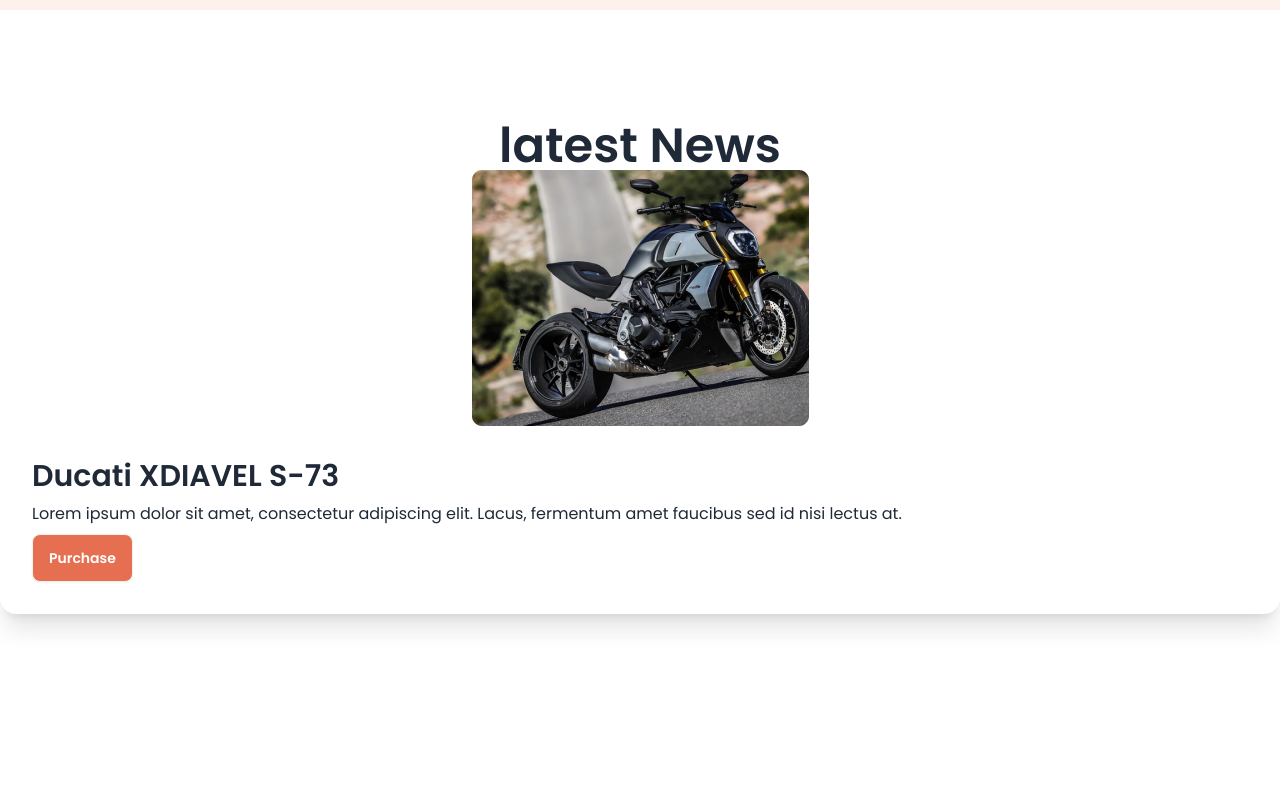
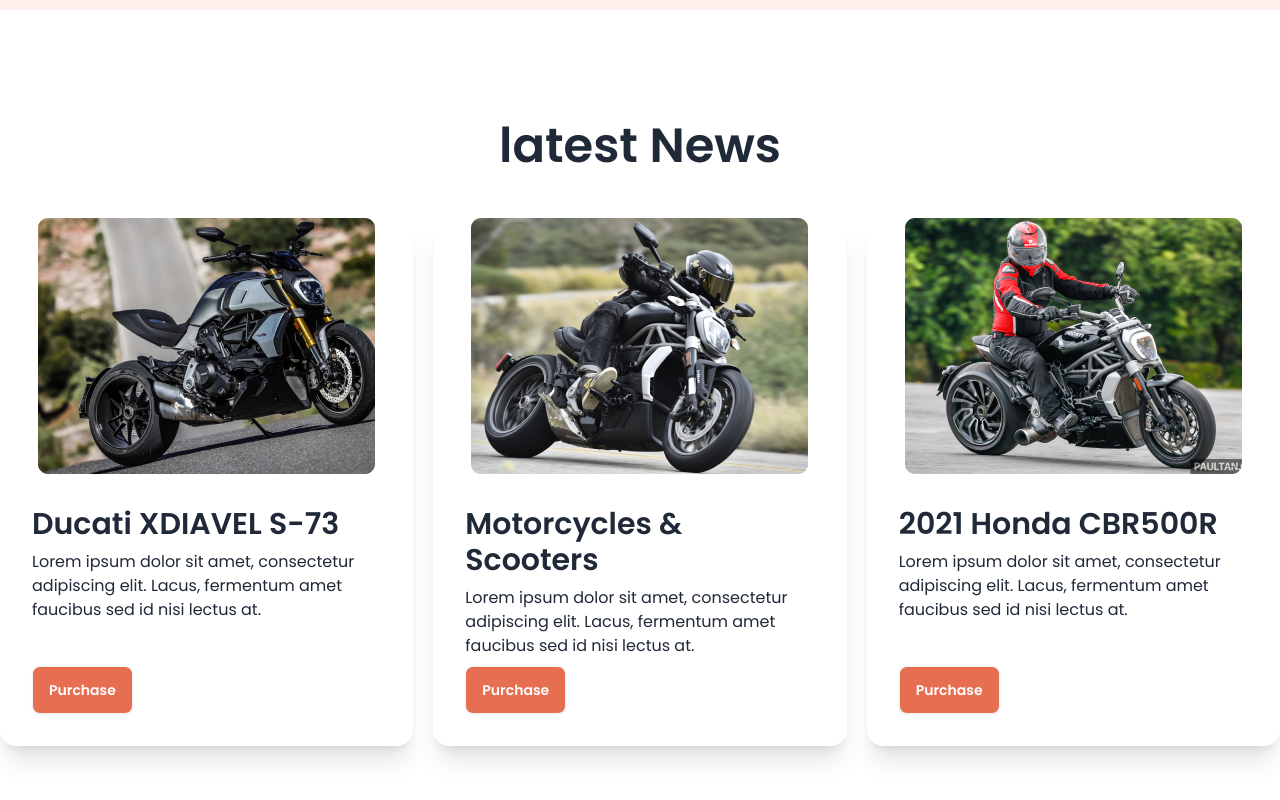
Before and after one commit to mrmoinbd/biker-zone-with-daisy-ui, a plain HTML site: page index.html in a window 1280 px wide. Shown: the part 612-1412 px from the top of the page. Before the commit the page ends 1338 px from the top, so only its background shows below. Drawn offline with nearby package versions, Linux system fonts and the light colour scheme.

Commit message:
latest bike section add

```diff
--- a/index.html
+++ b/index.html
@@ -90,7 +90,7 @@
                             <br>with Smile</h2>
                             <p>Amet minim mollit non deserunt ullamco
                                 est sit aliqua dolor do amet sint. Velit officia consequat duis enim velit mollit.</p>
-                                <button class="btn bg-bike-primary">Purchase</button>
+                                <button class="btn bg-bike-primary text-white">Purchase</button>
                     </div>
                     <div class="flex-1">
                         <img src="images/slider/bike1.png" class="w-[400px]" />
@@ -176,13 +176,37 @@
 
         <!-- latest bike -->
         <section class="my-28">
-            <h2 class="text-5xl font-semibold text-center">latest News</h2>
-            <div>
+            <h2 class="text-5xl font-semibold text-center mb-12">latest News</h2>
+            <div class="grid grid-cols-1 md:grid-cols-2 lg:grid-cols-3 gap-5">
                 <!-- first cart -->
                 <div class="card  bg-base-100 shadow-xl">
                     <figure><img src="images/others/latest1.png" alt="Shoes" /></figure>
                     <div class="card-body">
                       <h2 class="card-title text-3xl font-semibold">Ducati XDIAVEL S-73</h2>
+                      <p>Lorem ipsum dolor sit amet, consectetur adipiscing elit. Lacus, fermentum amet faucibus sed id nisi lectus at.</p>
+                      <div class="card-actions">
+                        <button class="btn bg-bike-primary text-white">Purchase</button>
+                      </div>
+                    </div>
+                  </div>
+
+                <!-- second cart -->
+                <div class="card  bg-base-100 shadow-xl">
+                    <figure><img src="images/others/latest2.png" alt="Shoes" /></figure>
+                    <div class="card-body">
+                      <h2 class="card-title text-3xl font-semibold">Motorcycles & Scooters</h2>
+                      <p>Lorem ipsum dolor sit amet, consectetur adipiscing elit. Lacus, fermentum amet faucibus sed id nisi lectus at.</p>
+                      <div class="card-actions">
+                        <button class="btn bg-bike-primary text-white">Purchase</button>
+                      </div>
+                    </div>
+                  </div>
+
+                <!-- third cart -->
+                <div class="card  bg-base-100 shadow-xl">
+                    <figure><img src="images/others/latest3.png" alt="Shoes" /></figure>
+                    <div class="card-body">
+                      <h2 class="card-title text-3xl font-semibold">2021 Honda CBR500R</h2>
                       <p>Lorem ipsum dolor sit amet, consectetur adipiscing elit. Lacus, fermentum amet faucibus sed id nisi lectus at.</p>
                       <div class="card-actions">
                         <button class="btn bg-bike-primary text-white">Purchase</button>
```
